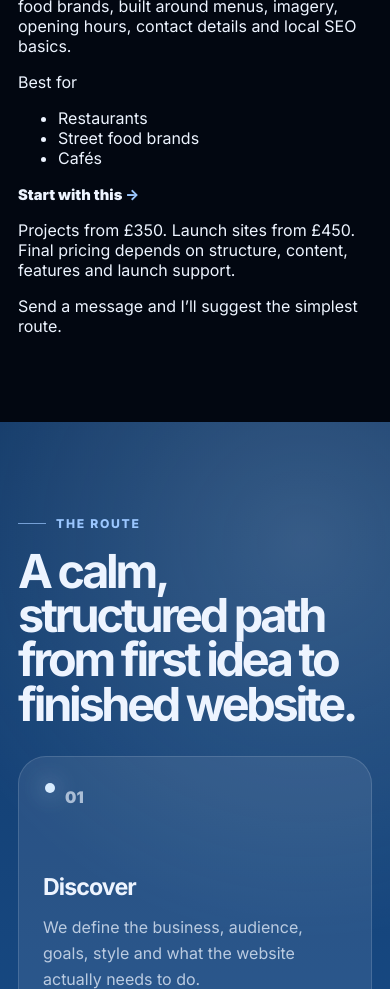
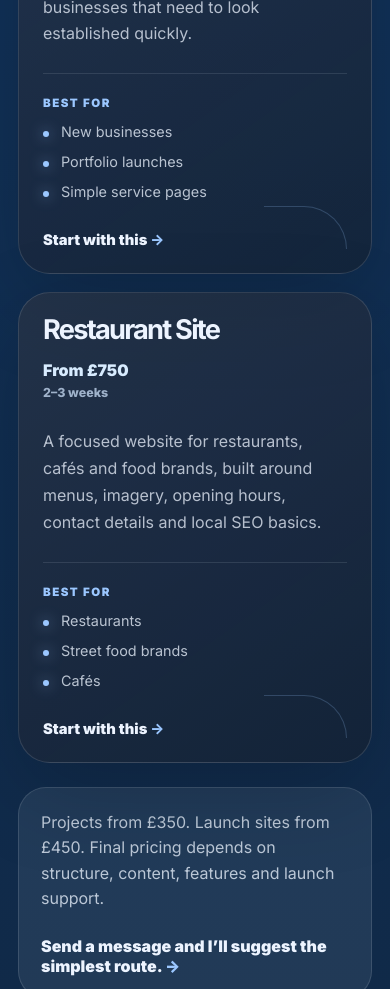
Before and after one commit to stucottam-maker/webdesignsite, a React (Vite) app: page / in a window 390 px wide. Shown: the part 6720-7709 px from the top of the page. Built offline with nearby package versions, Linux system fonts and the light colour scheme.

Commit message:
Add styles for packages section and footer

```diff
--- a/src/style.css
+++ b/src/style.css
@@ -802,12 +802,180 @@ main {
   line-height: 1.65;
 }
 
+/* Packages */
+
+.packages-section {
+  background:
+    radial-gradient(circle at 82% 10%, rgba(216, 236, 255, 0.16), transparent 30%),
+    linear-gradient(180deg, #123968, #102947);
+}
+
+.packages-grid {
+  width: min(100%, var(--max));
+  margin: 0 auto;
+  display: grid;
+  grid-template-columns: repeat(3, 1fr);
+  gap: 18px;
+}
+
+.package-card {
+  position: relative;
+  min-height: 420px;
+  padding: 28px;
+  border-radius: 32px;
+  background:
+    linear-gradient(145deg, rgba(237, 244, 255, 0.1), rgba(237, 244, 255, 0.035)),
+    rgba(7, 17, 31, 0.58);
+  border: 1px solid rgba(237, 244, 255, 0.13);
+  box-shadow: 0 28px 90px rgba(0, 0, 0, 0.18);
+  display: flex;
+  flex-direction: column;
+  overflow: hidden;
+}
+
+.package-card::after {
+  content: "";
+  position: absolute;
+  right: 24px;
+  bottom: 24px;
+  width: 82px;
+  height: 42px;
+  border: 1px solid rgba(155, 199, 255, 0.22);
+  border-left: 0;
+  border-bottom: 0;
+  border-radius: 0 999px 0 0;
+}
+
+.package-top {
+  display: flex;
+  justify-content: space-between;
+  gap: 18px;
+  align-items: flex-start;
+  margin-bottom: 28px;
+}
+
+.package-top h3 {
+  margin: 0;
+  max-width: 190px;
+  font-size: clamp(1.7rem, 3vw, 2.5rem);
+  line-height: 0.94;
+  letter-spacing: -0.065em;
+}
+
+.package-top div {
+  text-align: right;
+  flex: 0 0 auto;
+}
+
+.package-top strong {
+  display: block;
+  color: var(--sky);
+  font-size: 1rem;
+  font-weight: 900;
+}
+
+.package-top span {
+  display: block;
+  margin-top: 5px;
+  color: var(--muted);
+  font-size: 0.78rem;
+  font-weight: 800;
+}
+
+.package-card > p {
+  margin: 0;
+  color: rgba(237, 244, 255, 0.74);
+  line-height: 1.68;
+}
+
+.package-best {
+  margin-top: 26px;
+  padding-top: 22px;
+  border-top: 1px solid rgba(237, 244, 255, 0.11);
+}
+
+.package-best span {
+  display: block;
+  margin-bottom: 12px;
+  color: var(--blue-soft);
+  font-size: 0.72rem;
+  font-weight: 900;
+  letter-spacing: 0.13em;
+  text-transform: uppercase;
+}
+
+.package-best ul {
+  margin: 0;
+  padding: 0;
+  list-style: none;
+  display: grid;
+  gap: 9px;
+}
+
+.package-best li {
+  position: relative;
+  padding-left: 18px;
+  color: rgba(237, 244, 255, 0.76);
+  font-size: 0.9rem;
+  line-height: 1.45;
+}
+
+.package-best li::before {
+  content: "";
+  position: absolute;
+  left: 0;
+  top: 0.62em;
+  width: 6px;
+  height: 6px;
+  border-radius: 999px;
+  background: var(--blue-soft);
+  box-shadow: 0 0 14px rgba(155, 199, 255, 0.7);
+}
+
+.package-card .text-link {
+  position: relative;
+  z-index: 2;
+  margin-top: auto;
+  padding-top: 28px;
+}
+
+.packages-note {
+  width: min(100%, var(--max));
+  margin: 24px auto 0;
+  padding: 26px 30px;
+  border-radius: 28px;
+  background: rgba(237, 244, 255, 0.08);
+  border: 1px solid rgba(237, 244, 255, 0.13);
+  display: flex;
+  justify-content: space-between;
+  gap: 24px;
+  align-items: center;
+}
+
+.packages-note p {
+  margin: 0;
+  max-width: 720px;
+  color: rgba(237, 244, 255, 0.76);
+  line-height: 1.6;
+}
+
+.packages-note a {
+  color: var(--text);
+  font-weight: 900;
+  white-space: nowrap;
+}
+
+.packages-note a::after {
+  content: " →";
+  color: var(--blue-soft);
+}
+
 /* Process */
 
 .process-section {
   background:
     radial-gradient(circle at 78% 8%, rgba(216, 236, 255, 0.18), transparent 28%),
-    linear-gradient(180deg, #123968, #1d5fa8);
+    linear-gradient(180deg, #102947, #1d5fa8);
 }
 
 .process-grid {
@@ -997,6 +1165,61 @@ main {
   color: var(--text);
 }
 
+/* Footer */
+
+.site-footer {
+  padding: 34px 24px;
+  background: #020711;
+  border-top: 1px solid rgba(237, 244, 255, 0.1);
+  display: grid;
+  grid-template-columns: 1fr auto auto;
+  align-items: center;
+  gap: 28px;
+  width: 100%;
+}
+
+.site-footer > div:first-child {
+  max-width: 320px;
+}
+
+.footer-logo {
+  display: inline-block;
+  margin-bottom: 8px;
+  font-family: "Fraunces", Georgia, serif;
+  font-size: 1.3rem;
+  font-weight: 800;
+  letter-spacing: -0.06em;
+}
+
+.site-footer p {
+  margin: 0;
+  color: var(--muted);
+  font-size: 0.9rem;
+  line-height: 1.5;
+}
+
+.footer-links {
+  display: flex;
+  flex-wrap: wrap;
+  justify-content: center;
+  gap: 14px;
+}
+
+.footer-links a,
+.site-footer > span {
+  color: var(--muted);
+  font-size: 0.84rem;
+  font-weight: 750;
+}
+
+.footer-links a:hover {
+  color: var(--text);
+}
+
+.site-footer > span {
+  white-space: nowrap;
+}
+
 /* Responsive */
 
 @media (max-width: 980px) {
@@ -1039,12 +1262,22 @@ main {
   }
 
   .services-grid,
+  .packages-grid,
   .process-grid {
     grid-template-columns: repeat(2, 1fr);
   }
 
   .included-panel {
     grid-template-columns: 1fr;
+  }
+
+  .site-footer {
+    grid-template-columns: 1fr;
+    text-align: center;
+  }
+
+  .site-footer > div:first-child {
+    margin: 0 auto;
   }
 }
 
@@ -1178,6 +1411,7 @@ main {
   }
 
   .services-grid,
+  .packages-grid,
   .process-grid,
   .included-list {
     grid-template-columns: 1fr;
@@ -1191,6 +1425,29 @@ main {
   .services-grid h3,
   .process-grid h3 {
     margin-top: 66px;
+  }
+
+  .package-card {
+    min-height: auto;
+    padding: 24px;
+  }
+
+  .package-top {
+    flex-direction: column;
+  }
+
+  .package-top div {
+    text-align: left;
+  }
+
+  .packages-note {
+    flex-direction: column;
+    align-items: flex-start;
+    padding: 22px;
+  }
+
+  .packages-note a {
+    white-space: normal;
   }
 
   .process-grid::before {
@@ -1213,4 +1470,13 @@ main {
   .contact-actions {
     flex-direction: column;
   }
+
+  .site-footer {
+    padding: 30px 18px;
+  }
+
+  .footer-links {
+    flex-direction: column;
+    gap: 10px;
+  }
 }
```
